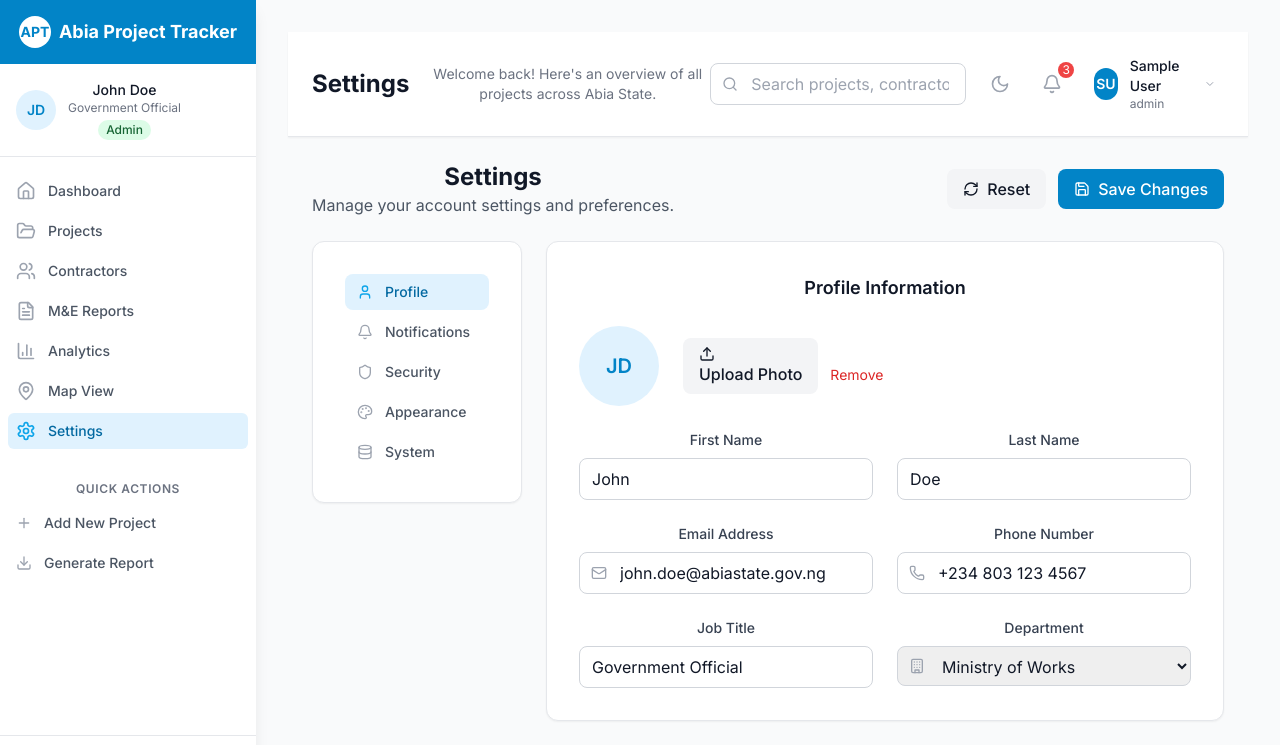
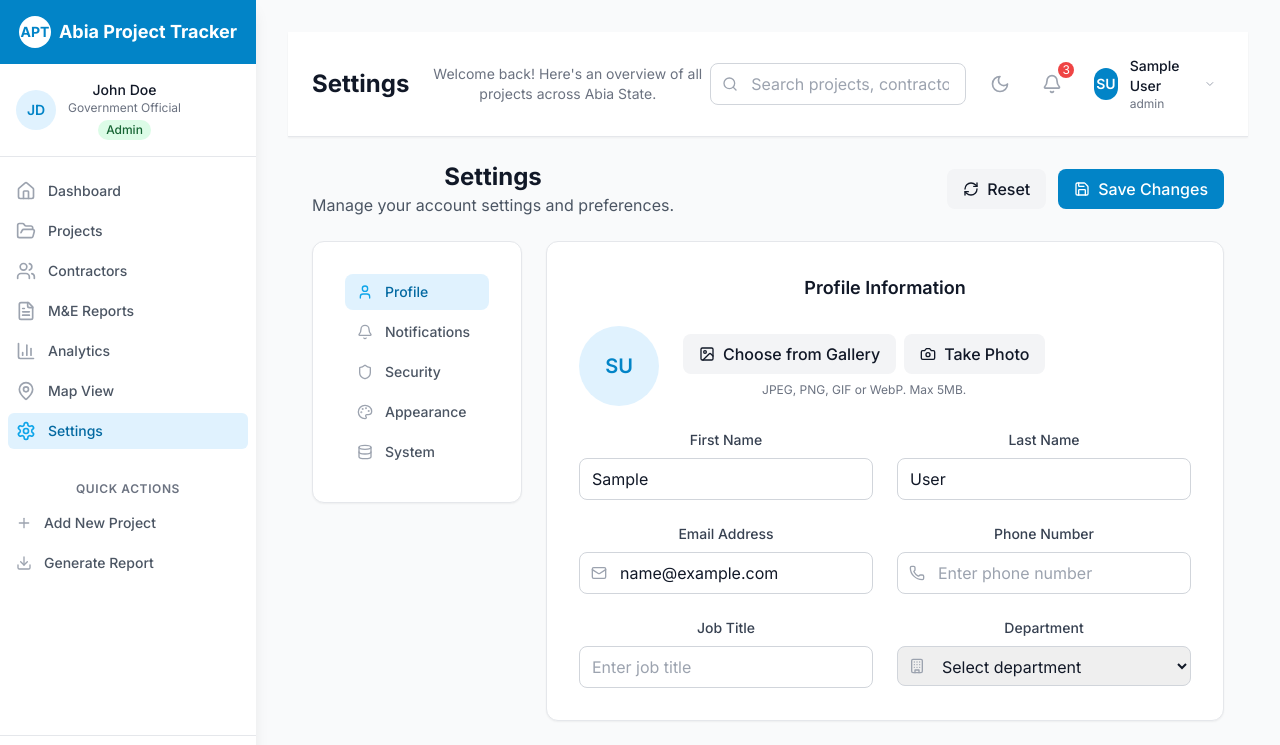
Before and after one commit to KachiAlex/abt, a React (Vite) app: page /settings in a window 1280 px wide. Shown: the top 745 px of the page. Built offline with nearby package versions, Linux system fonts and the light colour scheme; sample sign-in values are in the browser's storage.

Commit message:
Enhanced profile settings: camera/gallery photo upload, real-time profile updates, and controlled form state

```diff
--- a/src/pages/Settings.jsx
+++ b/src/pages/Settings.jsx
@@ -1,4 +1,4 @@
-import { useState } from 'react';
+import { useState, useRef } from 'react';
 import {
   User,
   Bell,
@@ -20,13 +20,36 @@ import {
   Smartphone,
   Check,
   X,
-  AlertTriangle
+  AlertTriangle,
+  Camera,
+  Image
 } from 'lucide-react';
 import clsx from 'clsx';
+import { useAuth } from '../contexts/AuthContext';
 
 export default function Settings() {
+  const { user, updateUser } = useAuth();
+  const fileInputRef = useRef(null);
   const [activeTab, setActiveTab] = useState('profile');
   const [showPassword, setShowPassword] = useState(false);
+  const [loading, setSaving] = useState(false);
+  const [successMessage, setSuccessMessage] = useState('');
+  const [profileImage, setProfileImage] = useState(null);
+  const [profileImagePreview, setProfileImagePreview] = useState(null);
+
+  // Initialize form data with user data
+  const [formData, setFormData] = useState({
+    firstName: user?.firstName || '',
+    lastName: user?.lastName || '',
+    email: user?.email || '',
+    phone: user?.phone || '',
+    jobTitle: user?.jobTitle || '',
+    department: user?.department || '',
+    address: user?.address || '',
+    city: user?.city || '',
+    state: user?.state || 'Abia State'
+  });
+
   const [notifications, setNotifications] = useState({
     email: true,
     sms: false,
@@ -54,6 +77,105 @@ export default function Settings() {
     }));
   };
 
+  const handleInputChange = (field, value) => {
+    setFormData(prev => ({
+      ...prev,
+      [field]: value
+    }));
+  };
+
+  const handleFileSelect = (event) => {
+    const file = event.target.files[0];
+    if (file) {
+      // Validate file type
+      const allowedTypes = ['image/jpeg', 'image/png', 'image/gif', 'image/webp'];
+      if (!allowedTypes.includes(file.type)) {
+        alert('Please select a valid image file (JPEG, PNG, GIF, or WebP)');
+        return;
+      }
+
+      // Validate file size (5MB max)
+      const maxSize = 5 * 1024 * 1024; // 5MB
+      if (file.size > maxSize) {
+        alert('File size must be less than 5MB');
+        return;
+      }
+
+      setProfileImage(file);
+
+      // Create preview
+      const reader = new FileReader();
+      reader.onload = (e) => {
+        setProfileImagePreview(e.target.result);
+      };
+      reader.readAsDataURL(file);
+    }
+  };
+
+  const handleUploadClick = () => {
+    fileInputRef.current?.click();
+  };
+
+  const handleRemovePhoto = () => {
+    setProfileImage(null);
+    setProfileImagePreview(null);
+    if (fileInputRef.current) {
+      fileInputRef.current.value = '';
+    }
+  };
+
+  const handleSaveChanges = async () => {
+    setSaving(true);
+    setSuccessMessage('');
+
+    try {
+      // In a real app, this would make API calls to update the profile
+      // For demo purposes, we'll simulate the update
+
+      // Simulate API delay
+      await new Promise(resolve => setTimeout(resolve, 1500));
+
+      // Update user context with new data
+      updateUser(formData);
+
+      // If there's a profile image, simulate upload
+      if (profileImage) {
+        // In a real app, you'd upload to your backend/cloud storage
+        console.log('Uploading profile image:', profileImage.name);
+      }
+
+      setSuccessMessage('Profile updated successfully!');
+
+      // Clear success message after 3 seconds
+      setTimeout(() => setSuccessMessage(''), 3000);
+
+    } catch (error) {
+      console.error('Error updating profile:', error);
+      alert('Failed to update profile. Please try again.');
+    } finally {
+      setSaving(false);
+    }
+  };
+
+  const handleReset = () => {
+    setFormData({
+      firstName: user?.firstName || '',
+      lastName: user?.lastName || '',
+      email: user?.email || '',
+      phone: user?.phone || '',
+      jobTitle: user?.jobTitle || '',
+      department: user?.department || '',
+      address: user?.address || '',
+      city: user?.city || '',
+      state: user?.state || 'Abia State'
+    });
+    setProfileImage(null);
+    setProfileImagePreview(null);
+    if (fileInputRef.current) {
+      fileInputRef.current.value = '';
+    }
+  };
+
   return (
     <div className="space-y-6">
       {/* Header */}
@@ -63,13 +185,27 @@ export default function Settings() {
           <p className="text-gray-600">Manage your account settings and preferences.</p>
         </div>
         <div className="mt-4 sm:mt-0 flex space-x-3">
-          <button className="btn-secondary flex items-center space-x-2">
+          {successMessage && (
+            <div className="flex items-center space-x-2 text-green-600 bg-green-50 px-3 py-2 rounded-lg">
+              <Check className="h-4 w-4" />
+              <span className="text-sm font-medium">{successMessage}</span>
+            </div>
+          )}
+          <button
+            onClick={handleReset}
+            className="btn-secondary flex items-center space-x-2"
+            disabled={loading}
+          >
             <RefreshCw className="h-4 w-4" />
             <span>Reset</span>
           </button>
-          <button className="btn-primary flex items-center space-x-2">
+          <button
+            onClick={handleSaveChanges}
+            className="btn-primary flex items-center space-x-2"
+            disabled={loading}
+          >
             <Save className="h-4 w-4" />
-            <span>Save Changes</span>
+            <span>{loading ? 'Saving...' : 'Save Changes'}</span>
           </button>
         </div>
       </div>
@@ -114,17 +250,75 @@ export default function Settings() {
 
                 {/* Profile Photo */}
                 <div className="flex items-center space-x-6 mb-6">
-                  <div className="w-20 h-20 bg-abia-100 rounded-full flex items-center justify-center">
-                    <span className="text-abia-600 font-semibold text-xl">JD</span>
+                  <div className="relative">
+                    <div className="w-20 h-20 bg-abia-100 rounded-full flex items-center justify-center overflow-hidden">
+                      {profileImagePreview ? (
+                        <img
+                          src={profileImagePreview}
+                          alt="Profile preview"
+                          className="w-full h-full object-cover"
+                        />
+                      ) : (
+                        <span className="text-abia-600 font-semibold text-xl">
+                          {user ? `${user.firstName?.[0] || ''}${user.lastName?.[0] || ''}`.toUpperCase() : 'U'}
+                        </span>
+                      )}
+                    </div>
+                    {(profileImagePreview || profileImage) && (
+                      <button
+                        onClick={handleRemovePhoto}
+                        className="absolute -top-2 -right-2 w-6 h-6 bg-red-500 text-white rounded-full flex items-center justify-center hover:bg-red-600"
+                      >
+                        <X className="h-3 w-3" />
+                      </button>
+                    )}
                   </div>
                   <div>
-                    <button className="btn-secondary mr-3">
-                      <Upload className="h-4 w-4 mr-2" />
-                      Upload Photo
-                    </button>
-                    <button className="text-red-600 hover:text-red-700 text-sm">
-                      Remove
-                    </button>
+                    <input
+                      ref={fileInputRef}
+                      type="file"
+                      accept="image/jpeg,image/png,image/gif,image/webp"
+                      onChange={handleFileSelect}
+                      className="hidden"
+                      capture="environment" // This enables camera on mobile devices
+                    />
+                    <div className="flex flex-col space-y-2">
+                      <div className="flex space-x-2">
+                        <button
+                          onClick={handleUploadClick}
+                          className="btn-secondary flex items-center space-x-2"
+                        >
+                          <Image className="h-4 w-4" />
+                          <span>Choose from Gallery</span>
+                        </button>
+                        <button
+                          onClick={() => {
+                            // Create a new input for camera capture
+                            const cameraInput = document.createElement('input');
+                            cameraInput.type = 'file';
+                            cameraInput.accept = 'image/*';
+                            cameraInput.capture = 'camera'; // This specifically requests camera
+                            cameraInput.onchange = handleFileSelect;
+                            cameraInput.click();
+                          }}
+                          className="btn-secondary flex items-center space-x-2"
+                        >
+                          <Camera className="h-4 w-4" />
+                          <span>Take Photo</span>
+                        </button>
+                      </div>
+                      <p className="text-xs text-gray-500">
+                        JPEG, PNG, GIF or WebP. Max 5MB.
+                      </p>
+                      {profileImage && (
+                        <div className="flex items-center space-x-2">
+                          <Check className="h-4 w-4 text-green-600" />
+                          <p className="text-xs text-green-600 font-medium">
+                            {profileImage.name} selected ({(profileImage.size / 1024 / 1024).toFixed(2)} MB)
+                          </p>
+                        </div>
+                      )}
+                    </div>
                   </div>
                 </div>
 
@@ -136,8 +330,10 @@ export default function Settings() {
                     </label>
                     <input
                       type="text"
-                      defaultValue="John"
+                      value={formData.firstName}
+                      onChange={(e) => handleInputChange('firstName', e.target.value)}
                       className="w-full border border-gray-300 rounded-lg px-3 py-2 focus:ring-2 focus:ring-abia-500 focus:border-transparent"
+                      placeholder="Enter first name"
                     />
                   </div>
                   <div>
@@ -146,8 +342,10 @@ export default function Settings() {
                     </label>
                     <input
                       type="text"
-                      defaultValue="Doe"
+                      value={formData.lastName}
+                      onChange={(e) => handleInputChange('lastName', e.target.value)}
                       className="w-full border border-gray-300 rounded-lg px-3 py-2 focus:ring-2 focus:ring-abia-500 focus:border-transparent"
+                      placeholder="Enter last name"
                     />
                   </div>
                   <div>
@@ -158,8 +356,10 @@ export default function Settings() {
                       <Mail className="absolute left-3 top-1/2 transform -translate-y-1/2 h-4 w-4 text-gray-400" />
                       <input
                         type="email"
-                        defaultValue="john.doe@abiastate.gov.ng"
+                        value={formData.email}
+                        onChange={(e) => handleInputChange('email', e.target.value)}
                         className="w-full pl-10 pr-4 py-2 border border-gray-300 rounded-lg focus:ring-2 focus:ring-abia-500 focus:border-transparent"
+                        placeholder="Enter email address"
                       />
                     </div>
                   </div>
@@ -171,8 +371,10 @@ export default function Settings() {
                       <Phone className="absolute left-3 top-1/2 transform -translate-y-1/2 h-4 w-4 text-gray-400" />
                       <input
                         type="tel"
-                        defaultValue="+234 803 123 4567"
+                        value={formData.phone}
+                        onChange={(e) => handleInputChange('phone', e.target.value)}
                         className="w-full pl-10 pr-4 py-2 border border-gray-300 rounded-lg focus:ring-2 focus:ring-abia-500 focus:border-transparent"
+                        placeholder="Enter phone number"
                       />
                     </div>
                   </div>
@@ -182,8 +384,10 @@ export default function Settings() {
                     </label>
                     <input
                       type="text"
-                      defaultValue="Government Official"
+                      value={formData.jobTitle}
+                      onChange={(e) => handleInputChange('jobTitle', e.target.value)}
                       className="w-full border border-gray-300 rounded-lg px-3 py-2 focus:ring-2 focus:ring-abia-500 focus:border-transparent"
+                      placeholder="Enter job title"
                     />
                   </div>
                   <div>
@@ -192,11 +396,19 @@ export default function Settings() {
                     </label>
                     <div className="relative">
                       <Building className="absolute left-3 top-1/2 transform -translate-y-1/2 h-4 w-4 text-gray-400" />
-                      <select className="w-full pl-10 pr-4 py-2 border border-gray-300 rounded-lg focus:ring-2 focus:ring-abia-500 focus:border-transparent">
-                        <option>Ministry of Works</option>
-                        <option>Ministry of Health</option>
-                        <option>Ministry of Education</option>
-                        <option>Ministry of Water Resources</option>
+                      <select
+                        value={formData.department}
+                        onChange={(e) => handleInputChange('department', e.target.value)}
+                        className="w-full pl-10 pr-4 py-2 border border-gray-300 rounded-lg focus:ring-2 focus:ring-abia-500 focus:border-transparent"
+                      >
+                        <option value="">Select department</option>
+                        <option value="Ministry of Works">Ministry of Works</option>
+                        <option value="Ministry of Health">Ministry of Health</option>
+                        <option value="Ministry of Education">Ministry of Education</option>
+                        <option value="Ministry of Water Resources">Ministry of Water Resources</option>
+                        <option value="Ministry of Agriculture">Ministry of Agriculture</option>
+                        <option value="Ministry of Commerce">Ministry of Commerce</option>
+                        <option value="Project Monitoring Unit">Project Monitoring Unit</option>
                       </select>
                     </div>
                   </div>
@@ -212,8 +424,10 @@ export default function Settings() {
                     </label>
                     <input
                       type="text"
-                      defaultValue="Government House, Umuahia"
+                      value={formData.address}
+                      onChange={(e) => handleInputChange('address', e.target.value)}
                       className="w-full border border-gray-300 rounded-lg px-3 py-2 focus:ring-2 focus:ring-abia-500 focus:border-transparent"
+                      placeholder="Enter street address"
                     />
                   </div>
                   <div>
@@ -222,8 +436,10 @@ export default function Settings() {
                     </label>
                     <input
                       type="text"
-                      defaultValue="Umuahia"
+                      value={formData.city}
+                      onChange={(e) => handleInputChange('city', e.target.value)}
                       className="w-full border border-gray-300 rounded-lg px-3 py-2 focus:ring-2 focus:ring-abia-500 focus:border-transparent"
+                      placeholder="Enter city"
                     />
                   </div>
                   <div>
@@ -232,8 +448,10 @@ export default function Settings() {
                     </label>
                     <input
                       type="text"
-                      defaultValue="Abia State"
+                      value={formData.state}
+                      onChange={(e) => handleInputChange('state', e.target.value)}
                       className="w-full border border-gray-300 rounded-lg px-3 py-2 focus:ring-2 focus:ring-abia-500 focus:border-transparent"
+                      placeholder="Enter state"
                     />
                   </div>
                 </div>
```
Also changed, not shown: src/components/Layout/Header.jsx (+7 -2 lines).
